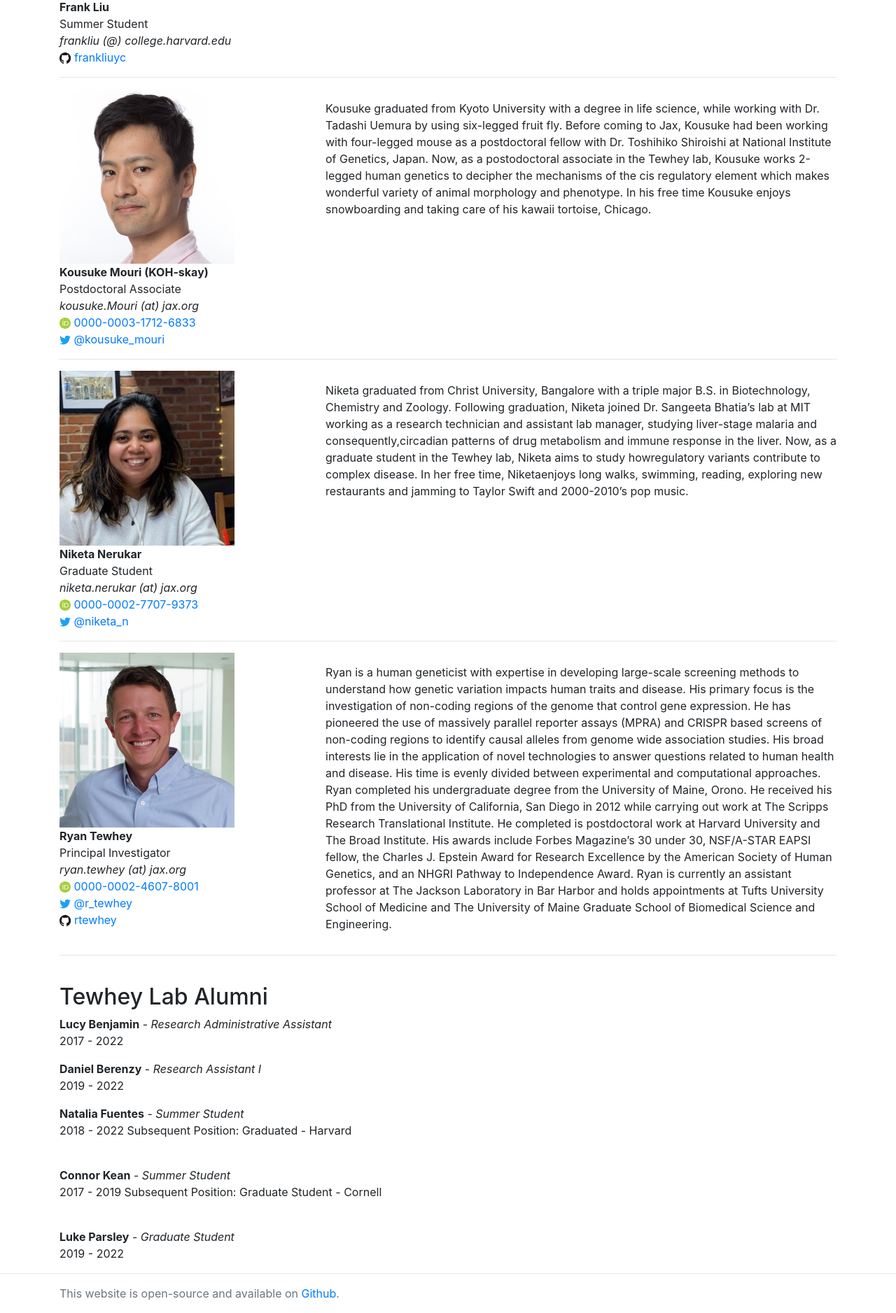
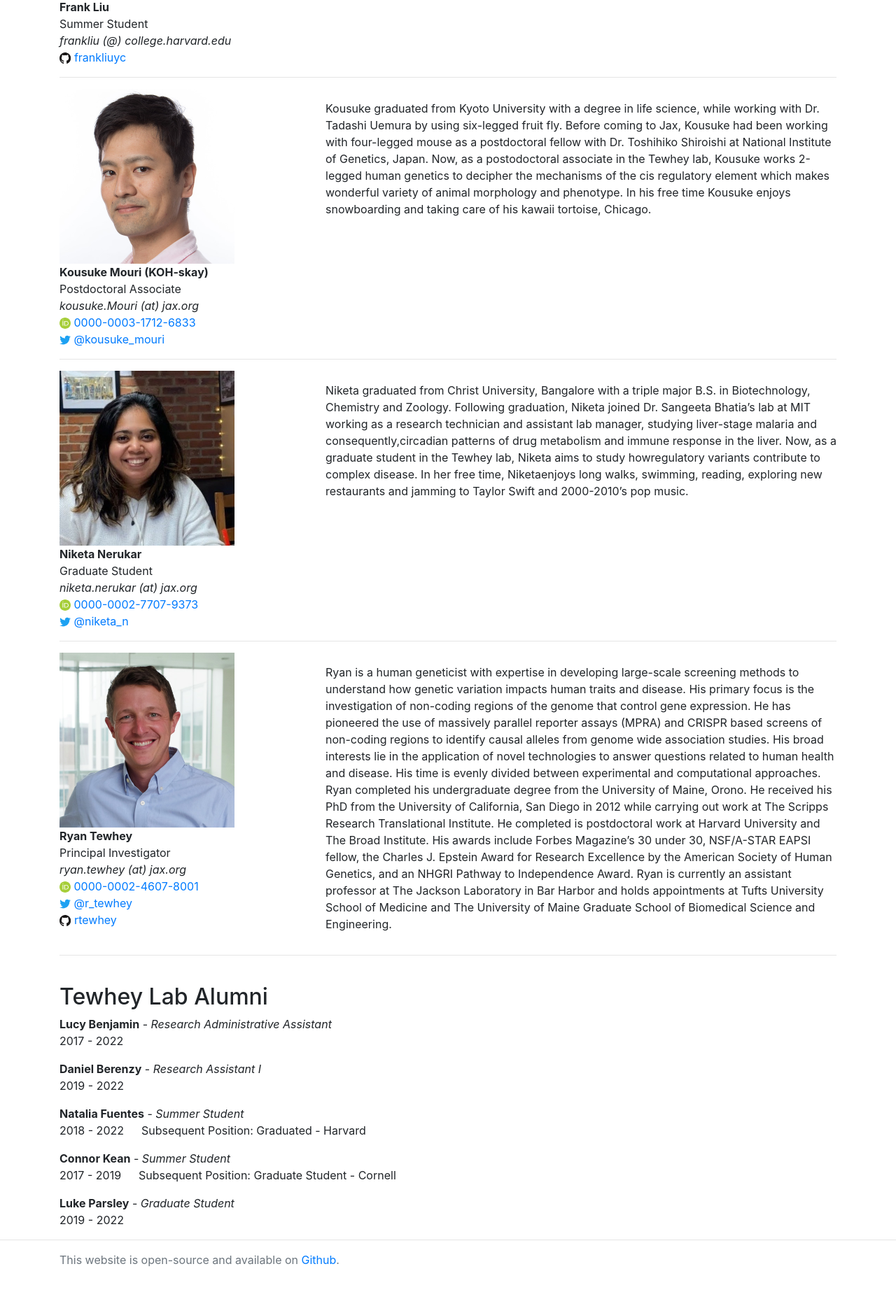
Before and after one commit to tewhey-lab/tewhey-lab.github.io, a Jekyll site: the page built from members/index.html, in a window 1280 px wide. Shown: the part 2509-4386 px from the top of the page at 70% size. Built offline with Jekyll 4.4.1, drawn with Linux system fonts in a browser that asks for light colours; nearby versions of some CDN libraries; comment, search, counter and statistics services are not loaded; after the commit the page ends 4338 px from its top, so only the background shows below that.

Commit message:
Update index.html

```diff
--- a/members/index.html
+++ b/members/index.html
@@ -59,6 +59,6 @@ group: members
 {% for alum in site.data.alumni %}
 <div id = "{{alum.name}}" style="padding-top: 60px; margin-top: -60px;">
 <p><strong>{{alum.name}}</strong> - <em>{{alum.position}}</em><br>
-{% if alum.startdate %} {{alum.startdate}} - {% endif %}{{alum.enddate}}
-{% if alum.current %}Subsequent Position: {{alum.current}} </p><br> {% endif %}
+{% if alum.startdate %} {{alum.startdate}} - {% endif %}{{alum.enddate}} &emsp;
+{% if alum.current %}Subsequent Position: {{alum.current}} </p> {% endif %}
 </div> {% endfor %}
```
